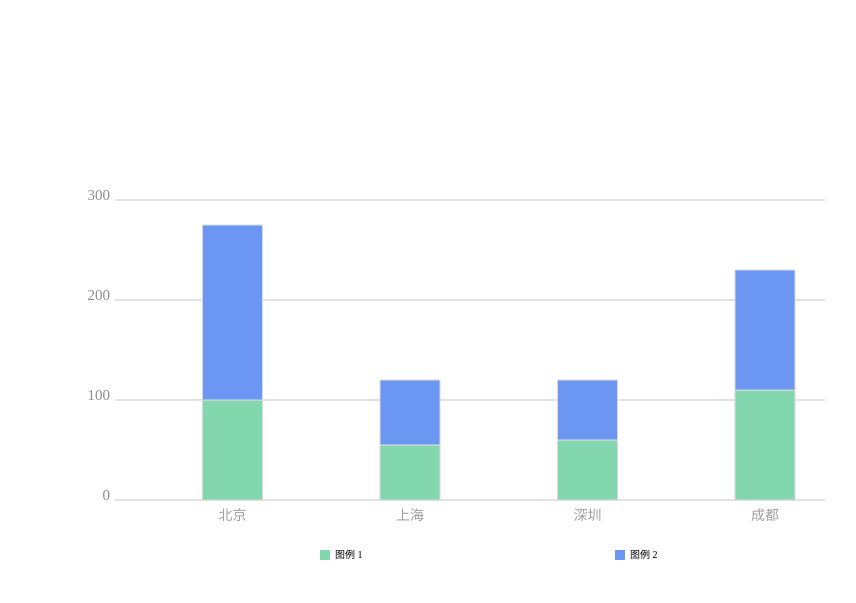
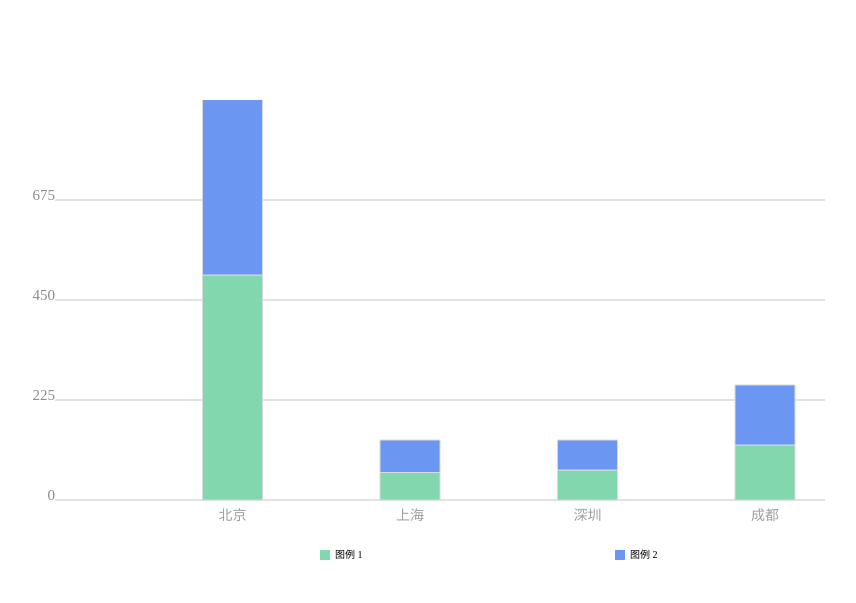
Before and after one commit to jokerComeBack/ss_chart, a plain HTML site: page index.html in a window 1280 px wide. Shown: the whole page, without its empty margins (75-931 px from the left). Drawn offline with Linux system fonts and the light colour scheme.

Commit message:
[0.1] 完成

```diff
--- a/index.html
+++ b/index.html
@@ -16,22 +16,17 @@
 </head>
 <body>
     <div></div>
-
-<canvas id="canvas" width="800" height="300"></canvas>
-
-
 <script>
-const colorArr = [{dark: 'rgba(131, 215, 174, 1)', light: 'rgba(131, 215, 174, 0.4)'}, {dark:'rgba(107, 151, 242, 1)', light:'rgba(107, 151, 242, 0.4)'}]
+const colorArr = [{ dark: 'rgba(131, 215, 174, 1)', light: 'rgba(131, 215, 174, 0.4)' }, { dark: 'rgba(107, 151, 242, 1)', light: 'rgba(107, 151, 242, 0.4)' }];
 
 class ssCanvas {
-		constructor(props){
+  constructor(props) {
     const {
       id,
       width,
       height,
       colors = '#6b97f2'
     } = props;
-		// canvasInstance.id = 'canvas';
     // container.appendChild(canvasInstance1)
     this.id = id;
     this.width = width;
@@ -43,111 +38,128 @@ const colorArr = [{dark: 'rgba(131, 215, 174, 1)', light: 'rgba(131, 215, 174, 0
     this.paddingBottom = 100;
     this.totalPath = [];
     this.legendPath = [];
-		this.rectPathInfo = {}
-		}
-
-		createCanvas(){
-
-		}
-		buildData(data){
-			this.originData = data;
-			const newData = data.reduce((total, current)=>{
-				if(Array.isArray(total[current.location])){
-					total[current.location].push(current)
-				}else{
-					total[current.location] = [current];
-				}
-				return total
-			}, {})
-			this.data = Object.values(newData)
-			const legend = this.data[0];
-			this.legend = legend
-		}
-		render(){
+    // this.rectPathInfo = {};
 	const container = document.createElement('div');
     document.body.appendChild(container);
     const ssCanvas = document.createElement('canvas');
-			ssCanvas.id = 'ss_canvas'
+    ssCanvas.id = 'ss_canvas';
     container.appendChild(ssCanvas);
     this._canvas = document.getElementById(ssCanvas.id);
     this._canvas.width = this.width;
     this._canvas.height = this.height;
+  }
+
+  buildData(data) {
+    this.originData = data;
+	this.maxData = 0;
+    const newData = data.reduce((total, current) => {
+      if (Array.isArray(total[current.location])) {
+        total[current.location].push(current);
+      } else {
+        total[current.location] = [current];
+      }
+      return total;
+    }, {});
+    this.data = Object.values(newData);
+	// 计算 Y 轴最大的数字
+	this.maxData = this.data.reduce((total, current)=>{
+		let currentData = eval(current.map(item=>item.data).join('+'))
+		let maxData = Math.max(currentData, total);
+		return maxData;
+	}, 0)
+	// 计算 Y 轴的缩放比例
+	const scaleY = this.height / this.maxData;
+	this.scale = {
+		x: 1,
+		y: scaleY
+	}
+	this.data = this.data.map(item=>{
+		const newItem = item.map(innerItem=>{
+			return {
+				...innerItem,
+				data: innerItem.data * scaleY
+			}
+		})
+		return newItem;
+	})
+    this.legend = this.data[0];
+  }
+
+  render() {
     this.cols = (this.width - this.cylinderWidth - 30) / this.data.length;//逐个柱子占位宽度和间距共90
-			this.ctx = this._canvas.getContext("2d");
+    this.ctx = this._canvas.getContext('2d');
     this.drawRows();
     this.drawRects({});
     this.drawLegend({});
-			ssCanvas.addEventListener('click', (e)=>{
+    this._canvas.addEventListener('click', (e) => {
       const ctx = this.ctx;
-				// let clickType = '';
       let clickItem = '';
-				ctx.clearRect(0,0,1000,2000)
-				// for(let item =0;)
-				this.legendPath.forEach(item=>{
+      ctx.clearRect(0, 0, this.width, this.height);
+      this.legendPath.forEach(item => {
         ctx.beginPath();
         ctx.rect(
           ...item.path
-					);//横坐标为90的倍数，纵坐标为画布高度减去柱子高度
+        );
         const canvasInfo = this._canvas.getBoundingClientRect();
-				const isInrect = ctx.isPointInPath(e.clientX - canvasInfo.left, e.clientY - canvasInfo.top)
-				if(isInrect){
-					// clickType = item.type;
-					clickItem= item;
+        const isInrect = ctx.isPointInPath(e.clientX - canvasInfo.left, e.clientY - canvasInfo.top);
+        if (isInrect) {
+          clickItem = item;
         }
-				})
+      });
       this.drawRows();
-				this.drawLegend(clickItem)
-				this.drawRects({clickItem});
-			})
-			ssCanvas.addEventListener('mousemove', (e)=>{
+      this.drawLegend(clickItem);
+      this.drawRects({ clickItem });
+    });
+    this._canvas.addEventListener('mousemove', (e) => {
       const ctx = this.ctx;
       let hoverType = '';
-				let hoverTypeItem = '';
-				ctx.clearRect(0,0,1000,2000)
-				// for(let item =0;)
-				this.totalPath.forEach(item=>{
+      const hoverTypeItem = '';
+      ctx.clearRect(0, 0, this.width, this.height);
+      this.totalPath.forEach(item => {
         ctx.beginPath();
         ctx.rect(
           ...item.path
-					);//横坐标为90的倍数，纵坐标为画布高度减去柱子高度
+        );
         const canvasInfo = this._canvas.getBoundingClientRect();
-				const isInrect = ctx.isPointInPath(e.clientX - canvasInfo.left, e.clientY - canvasInfo.top)
-				if(isInrect){
+        const isInrect = ctx.isPointInPath(e.clientX - canvasInfo.left, e.clientY - canvasInfo.top);
+        if (isInrect) {
           hoverType = item.type;
         }
-				})
+      });
       this.drawRows();
-				this.drawRects({hoverType});
-				this.drawLegend(hoverTypeItem)
-			})
+      this.drawRects({ hoverType });
+      this.drawLegend(hoverTypeItem);
+    });
   }
-		drawLegend(clickItem){
-			const legendCols = (this.width - this.legendWidth - this.width/ (this.legend.length + 2)) / this.legend.length;
+
+  drawLegend(clickItem) {
+    const legendCols = (this.width - this.legendWidth - this.width / (this.legend.length + 2)) / this.legend.length;
     const ctx = this.ctx;
-			for(let i =0; i< this.legend.length; i++){
+    for (let i = 0; i < this.legend.length; i++) {
       const {
         type
       } = this.legend[i];
       ctx.beginPath();
-				const path = [(i+1)*legendCols, this._canvas.height- this.paddingBottom / 2, 10, 10];
-				const show = clickItem.type === type && clickItem.show ? false : true
-				this.legendPath.push({path, type, show});
-				ctx.fillStyle = show ? colorArr[i].dark : colorArr[i].light
+      const path = [(i + 1) * legendCols, this._canvas.height - this.paddingBottom / 2, 10, 10];
+      const show = !(clickItem.type === type && clickItem.show);
+      this.legendPath.push({ path, type, show });
+      ctx.fillStyle = show ? colorArr[i].dark : colorArr[i].light;
       ctx.rect(
         ...path
       );
 
       ctx.fill();
-				ctx.font = "10px scans-serif";
+      ctx.font = '10px scans-serif';
       ctx.fillStyle = '#000';
-				let text = ctx.measureText(type);
-				ctx.fillText(type, (i+1)*legendCols + 15, this._canvas.height- this.paddingBottom / 2 + 8);//
+      const text = ctx.measureText(type);
+      ctx.fillText(type, (i + 1) * legendCols + 15, this._canvas.height - this.paddingBottom / 2 + 8);//
       ctx.closePath();
     }
   }
-		drawBackGround(item, sert){
+
+  drawBackGround(item, sert) {
     const ctx = this.ctx;
-			const backGroundPath = [item[0] - 10, this._canvas.height - this.max - this.paddingBottom, this.cylinderWidth + 20, this.max]
+    const backGroundPath = [item[0] - 10, this._canvas.height - this.max - this.paddingBottom, this.cylinderWidth + 20, this.max];
     ctx.beginPath();
     ctx.rect(
       ...backGroundPath
@@ -158,97 +170,87 @@ const colorArr = [{dark: 'rgba(131, 215, 174, 1)', light: 'rgba(131, 215, 174, 0
     this.drawRows();
     this.drawRects({});
   }
-		// drawHighLight(type){
-		// 	this.drawRows();
-		// 	this.drawRects(type);
-		// 	this.drawLegend()
-		// }
-		drawRects({hoverType, clickItem = {}}){
-			const ctx = this._canvas.getContext("2d");
+
+  drawRects({ hoverType, clickItem = {} }) {
+    const ctx = this._canvas.getContext('2d');
     const { data, cols, cylinderWidth } = this;
-			for (let i = 0;i < data.length; i ++){
+    for (let i = 0; i < data.length; i++) {
       let totalData = 0;
       const dataItem = data[i];
-				if(Array.isArray(dataItem)){
-					for(let j =0; j< dataItem.length; j++){
+      if (Array.isArray(dataItem)) {
+        for (let j = 0; j < dataItem.length; j++) {
           const {
             data,
             type,
             location
           } = dataItem[j];
           //绘制柱状图
-						let newData = type === clickItem.type && clickItem.show === true ? 0 : data;
+          const newData = type === clickItem.type && clickItem.show === true ? 0 : data;
           totalData += newData;
           ctx.beginPath();
-						if(hoverType && hoverType !== type){
+
+          if (hoverType && hoverType !== type) {
             ctx.lineWidth = 0;
-							ctx.fillStyle = colorArr[j].light
-
-						}else{
+            ctx.fillStyle = colorArr[j].light;
+          } else {
             ctx.fillStyle = colorArr[j].dark;
           }
-						const path = [(i+1)*cols, this._canvas.height- totalData - this.paddingBottom, cylinderWidth, newData];
-						this.totalPath.push({path, type});
-						if(Array.isArray(this.rectPathInfo[type])){
-							this.rectPathInfo[type].push(path)
-						}else{
-							this.rectPathInfo[type] = [path]
-						}
+          const path = [(i + 1) * cols, this._canvas.height - totalData - this.paddingBottom, cylinderWidth, newData];
+          this.totalPath.push({ path, type });
           ctx.rect(
             ...path
           );//横坐标为90的倍数，纵坐标为画布高度减去柱子高度
 
           ctx.fill();
           //绘制柱状图顶部数值
-						ctx.font = "14px scans-serif";
-						ctx.fillStyle = "#9f9f9f";
-						let text = ctx.measureText(location);
-						// ctx.fillText(data[i],(i+1)*cols+(cylinderWidth-text.width)/2,this._canvas.height-data[i]- this.paddingBottom - 5);//数字横坐标为90的倍数加上柱子宽度减去自身宽度的差的一半的和，纵坐标为画布高度减去柱子高度再减去一个合适的值
-						if(j ===0){
-							ctx.fillText(location, (i+1)*cols+(cylinderWidth-text.width)/2, this._canvas.height- this.paddingBottom + 20)
+          ctx.font = '14px scans-serif';
+          ctx.fillStyle = '#9f9f9f';
+          const text = ctx.measureText(location);
+          if (j === 0) {
+            ctx.fillText(location, (i + 1) * cols + (cylinderWidth - text.width) / 2, this._canvas.height - this.paddingBottom + 20);
           }
           ctx.closePath();
           ctx.stroke();
         }
       }
-
     }
   }
-		drawRows(){
-			const ctx = this._canvas.getContext("2d");
-			const rows = 4;
-				//列步长
-				var rowHeight = Math.floor((this._canvas.height - this.paddingBottom)/ rows);
-				for (var i = 0 ; i < rows; i ++){
+  drawRows(rows = 4) {
+    const ctx = this._canvas.getContext('2d');
+    // 算出 Y轴的区间高
+    const rowHeight = Math.floor((this.height - this.paddingBottom) / rows);
+    const scaleInterval = Math.floor((this.maxData - this.paddingBottom) / rows);
+	// 计算 y 轴文案的最大宽度
+    for (let i = 0; i < rows; i++) {
       ctx.beginPath();
+	    ctx.font = '15px scans-serif';
+      ctx.fillStyle = '#8c8c8c';
+	    const maxYWidth = ctx.measureText(this.maxData);
+      const colsNo = ctx.measureText(i * scaleInterval);//设置好字体才能计算字体宽度
+      ctx.fillText(i * scaleInterval, maxYWidth.width - colsNo.width, this._canvas.height - i * rowHeight - this.paddingBottom);
       //绘制行
-					ctx.moveTo(90,this._canvas.height - i*rowHeight - this.paddingBottom);
-					ctx.lineTo(this._canvas.width, this._canvas.height - i*rowHeight - this.paddingBottom);
-					ctx.strokeStyle = '#d9d9d9'
+      ctx.moveTo(maxYWidth.width, this._canvas.height - i * rowHeight - this.paddingBottom);
+      ctx.lineTo(this._canvas.width, this._canvas.height - i * rowHeight - this.paddingBottom);
+      ctx.strokeStyle = '#d9d9d9';
       //绘制坐标点
-					ctx.font = "15px scans-serif";
-					ctx.fillStyle = "#8c8c8c";
-					var colsNo = ctx.measureText(i*rowHeight);//设置好字体才能计算字体宽度
-					ctx.fillText(i*rowHeight, 85-colsNo.width, this._canvas.height - i*rowHeight - this.paddingBottom);
-					if(i === rows - 1){
+      if (i === rows - 1) {
         this.max = i * rowHeight;
       }
       ctx.closePath();
       ctx.stroke();
     }
   }
-
 }
 
 const data = [
   {
     location: '北京',
-			data: 100,
+    data: 450,
     type: '图例 1'
   },
   {
     location: '北京',
-			data: 175,
+    data: 550,
     type: '图例 2'
   },
   {
@@ -281,14 +283,14 @@ const colorArr = [{dark: 'rgba(131, 215, 174, 1)', light: 'rgba(131, 215, 174, 0
     data: 120,
     type: '图例 2'
   }
-	]
+];
 const newCanvas = new ssCanvas({
   id: 'canvas',
   height: 500,
   width: 800,
-	})
-	newCanvas.buildData(data)
-	newCanvas.render()
+});
+newCanvas.buildData(data);
+newCanvas.render();
 
 </script>
 </body>
```
Lines whose indentation alone changed are shown as unchanged.
